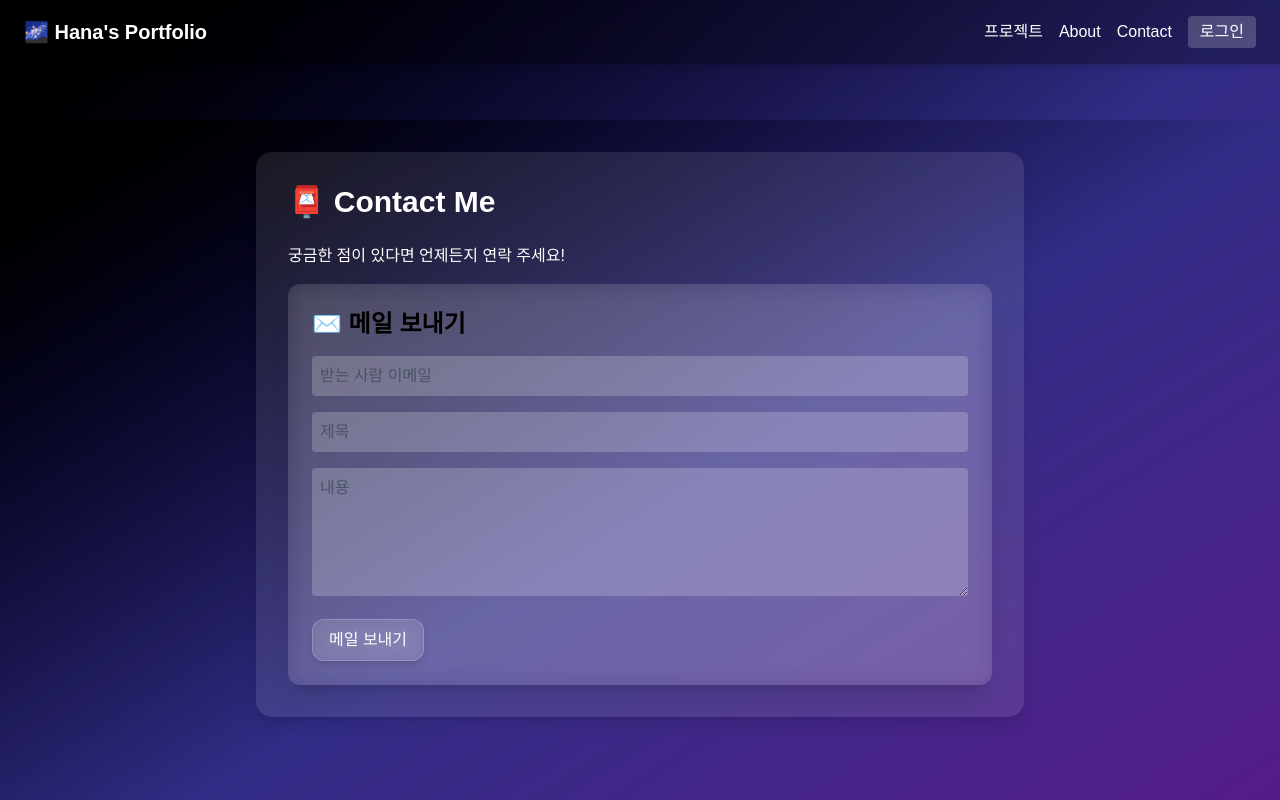
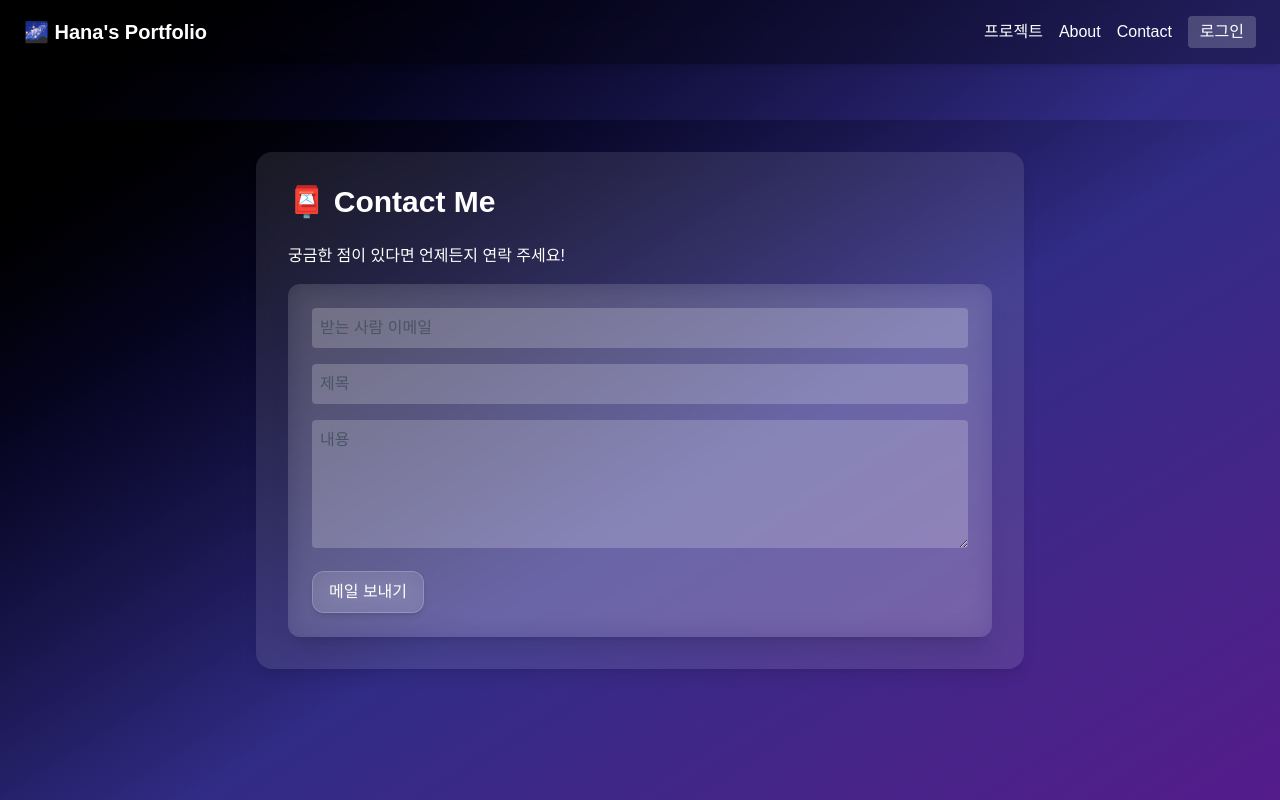
Before and after one commit to Xeostop1/next-portfolio, a Next.js app: page /contact in a window 1280 px wide. Shown: the top 800 px of the page. Built offline with nearby package versions, Linux system fonts and the light colour scheme; no server answers.

Commit message:
edit css2

```diff
--- a/components/mail/SendMail.tsx
+++ b/components/mail/SendMail.tsx
@@ -34,7 +34,7 @@ export default function SendMail() {
       onSubmit={handleSubmit}
       className="space-y-4 bg-white/10 p-6 rounded-xl backdrop-blur-md shadow-xl text-black" // **** text-black로 변경
     >
-      <h2 className="text-2xl font-bold">✉️ 메일 보내기</h2>
+
 
       <input
         type="email"
```
